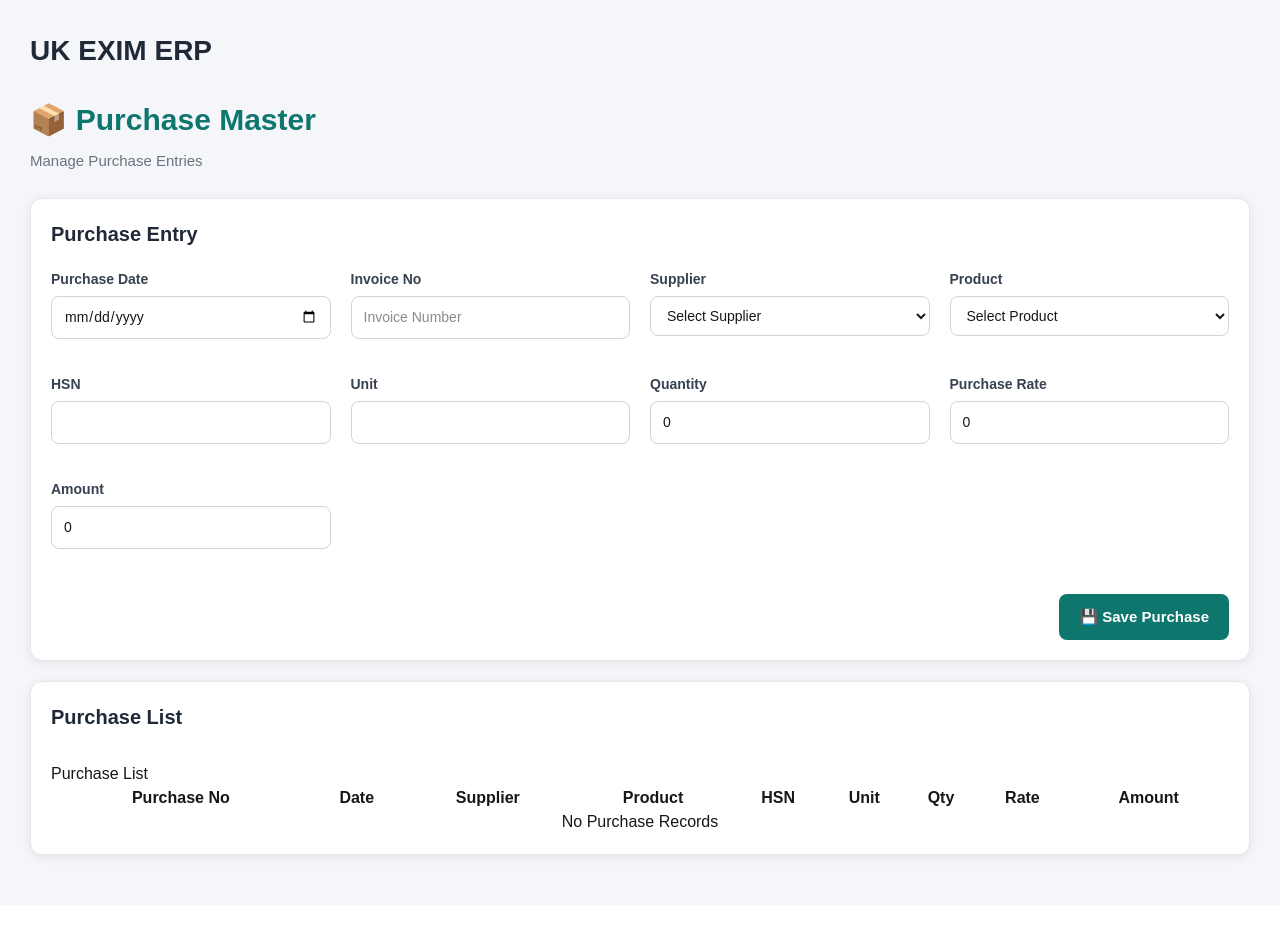
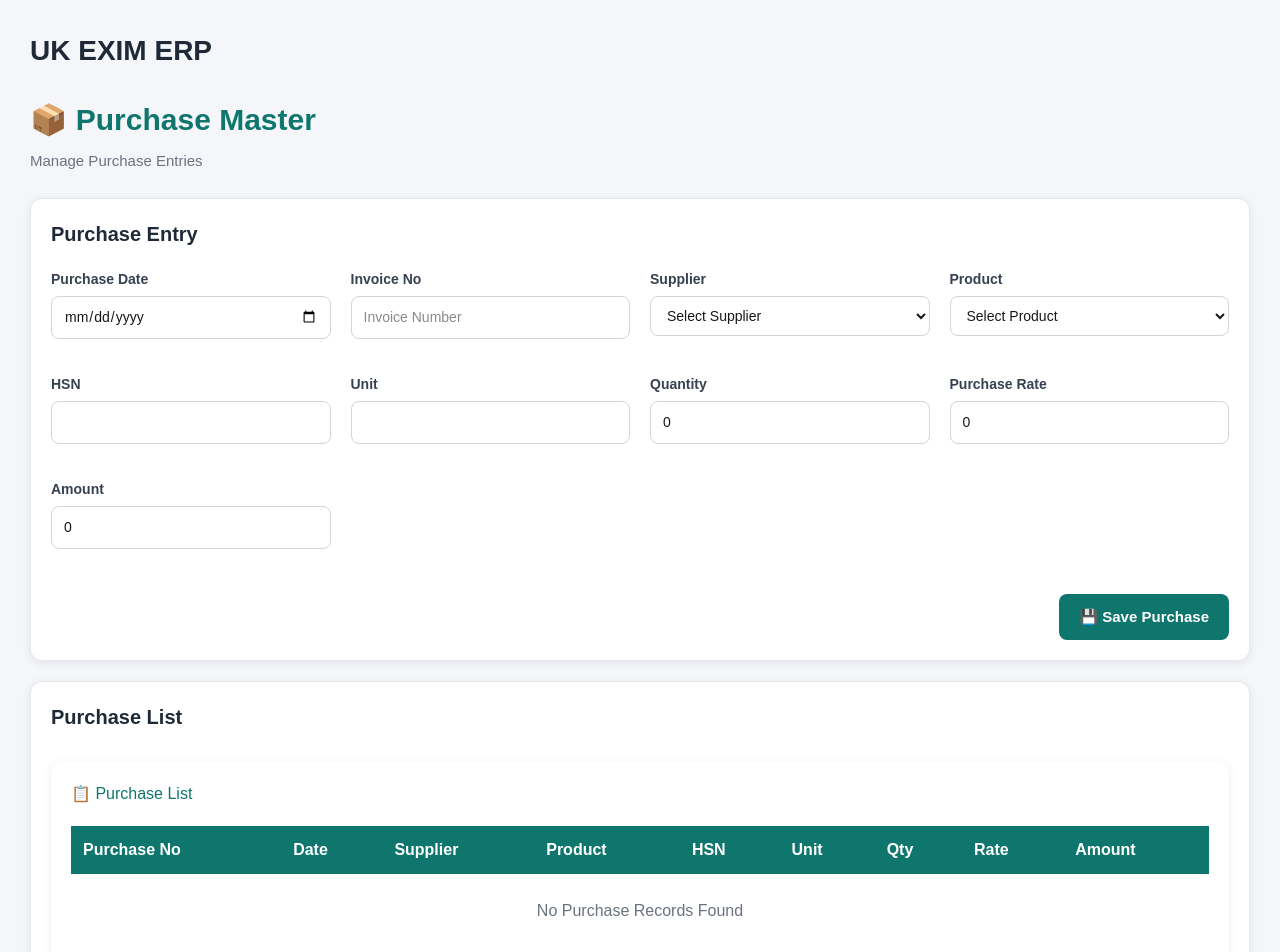
Before and after one commit to uttambhosale65/uk-exim-erp, a Next.js app: page /purchase in a window 1280 px wide. Shown: the top 952 px of the page. Before the commit the page ends 905 px from the top, so only its background shows below. Built offline with nearby package versions, Linux system fonts and the light colour scheme.

Commit message:
Version 0.8 - Professional Purchase UI and Reusable UI Components

```diff
--- a/app/components/customer/purchase/PurchaseTable.tsx
+++ b/app/components/customer/purchase/PurchaseTable.tsx
@@ -10,55 +10,103 @@ export default function PurchaseTable({
   purchases,
 }: PurchaseTableProps) {
   return (
-    <div style={{ marginTop: "30px" }}>
-      <h2>Purchase List</h2>
+    <div
+      style={{
+        marginTop: "30px",
+        background: "#ffffff",
+        borderRadius: "12px",
+        padding: "20px",
+        boxShadow: "0 2px 10px rgba(0,0,0,0.08)",
+      }}
+    >
+      <h2
+        style={{
+          marginBottom: "20px",
+          color: "#0f766e",
+        }}
+      >
+        📋 Purchase List
+      </h2>
 
+      <div style={{ overflowX: "auto" }}>
         <table
-        border={1}
-        cellPadding={8}
           style={{
             width: "100%",
             borderCollapse: "collapse",
+            minWidth: "900px",
           }}
         >
           <thead>
-          <tr>
-            <th>Purchase No</th>
-            <th>Date</th>
-            <th>Supplier</th>
-            <th>Product</th>
-            <th>HSN</th>
-            <th>Unit</th>
-            <th>Qty</th>
-            <th>Rate</th>
-            <th>Amount</th>
+            <tr
+              style={{
+                background: "#0f766e",
+                color: "#ffffff",
+              }}
+            >
+              <th style={thStyle}>Purchase No</th>
+              <th style={thStyle}>Date</th>
+              <th style={thStyle}>Supplier</th>
+              <th style={thStyle}>Product</th>
+              <th style={thStyle}>HSN</th>
+              <th style={thStyle}>Unit</th>
+              <th style={thStyle}>Qty</th>
+              <th style={thStyle}>Rate</th>
+              <th style={thStyle}>Amount</th>
             </tr>
           </thead>
 
           <tbody>
             {purchases.length === 0 ? (
               <tr>
-              <td colSpan={9} style={{ textAlign: "center" }}>
-                No Purchase Records
+                <td
+                  colSpan={9}
+                  style={{
+                    textAlign: "center",
+                    padding: "25px",
+                    color: "#6b7280",
+                  }}
+                >
+                  No Purchase Records Found
                 </td>
               </tr>
             ) : (
-            purchases.map((purchase) => (
-              <tr key={purchase.id}>
-                <td>{purchase.purchaseNo}</td>
-                <td>{purchase.purchaseDate}</td>
-                <td>{purchase.supplierName}</td>
-                <td>{purchase.productName}</td>
-                <td>{purchase.hsn}</td>
-                <td>{purchase.unit}</td>
-                <td>{purchase.qty}</td>
-                <td>{purchase.rate}</td>
-                <td>{purchase.amount}</td>
+              purchases.map((purchase, index) => (
+                <tr
+                  key={purchase.id}
+                  style={{
+                    background:
+                      index % 2 === 0
+                        ? "#ffffff"
+                        : "#f9fafb",
+                  }}
+                >
+                  <td style={tdStyle}>{purchase.purchaseNo}</td>
+                  <td style={tdStyle}>{purchase.purchaseDate}</td>
+                  <td style={tdStyle}>{purchase.supplierName}</td>
+                  <td style={tdStyle}>{purchase.productName}</td>
+                  <td style={tdStyle}>{purchase.hsn}</td>
+                  <td style={tdStyle}>{purchase.unit}</td>
+                  <td style={tdStyle}>{purchase.qty}</td>
+                  <td style={tdStyle}>₹ {purchase.rate}</td>
+                  <td style={tdStyle}>
+                    <b>₹ {purchase.amount}</b>
+                  </td>
                 </tr>
               ))
             )}
           </tbody>
         </table>
       </div>
+    </div>
   );
 }
+
+const thStyle: React.CSSProperties = {
+  padding: "12px",
+  textAlign: "left",
+};
+
+const tdStyle: React.CSSProperties = {
+  padding: "12px",
+  borderBottom: "1px solid #e5e7eb",
+};
```
Lines whose indentation alone changed are shown as unchanged.
